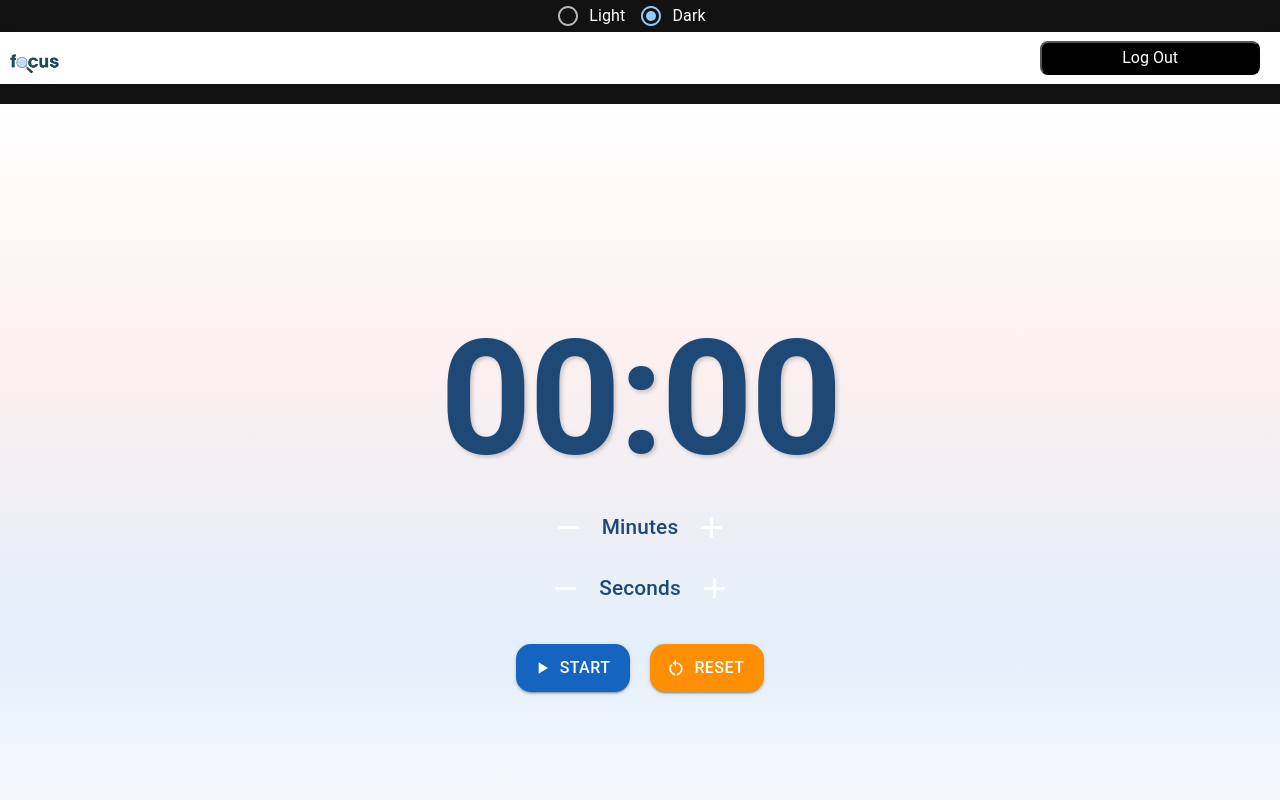
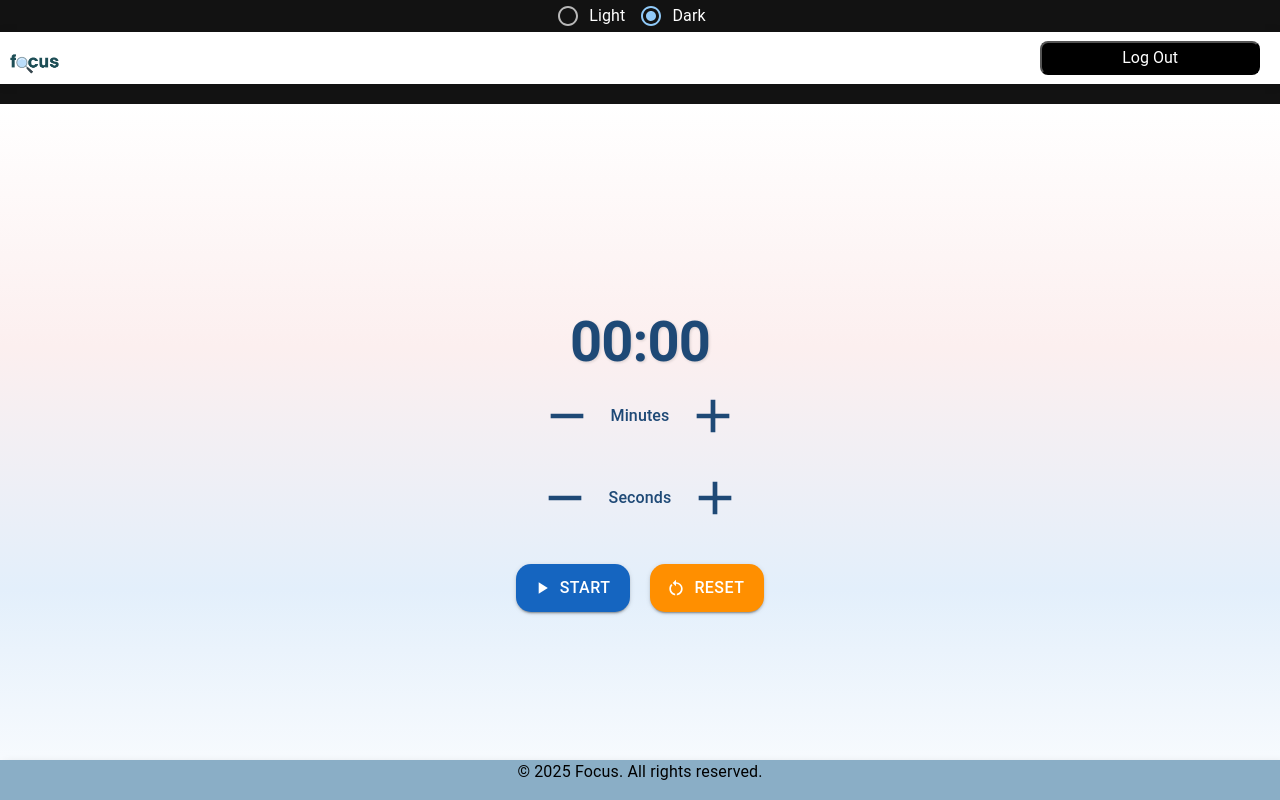
Before and after one commit to priscaolose/Group7_Capstone, a React (Create React App) app in the folder focus-app/: page /timer in a window 1280 px wide. Built offline with nearby package versions, Linux system fonts and the light colour scheme; the HTML template or start-up script is replaced by a standard one.

Commit message:
fixed page scrolling issue on dashboard and reduced size of timer buttons on timer page to display better on smaller screens

```diff
--- a/focus-app/src/App.js
+++ b/focus-app/src/App.js
@@ -65,7 +65,10 @@ function App() {
         palette: {
           mode, // Uses "light" or "dark" mode dynamically
           background: {
-            default: mode === "dark" ? "#121212" : "ffffff",
+            default: mode === "dark" ? "#121212" : "#ffffff",
+          },
+          text: {
+            primary: mode === "dark" ? "#ffffff" : "#000000", // Ensures white text in dark mode for better contrast
           },
         },
       }),
@@ -77,7 +80,7 @@ function App() {
       <ThemeProvider theme={theme}>
         <CssBaseline />
         <div className="App">
-          <ThemeToggler mode={mode} setMode={setMode} /> {/* ThemeToggler component to switch between light and dark mode */}
+          <ThemeToggler mode={mode} setMode={setMode} />
           <BrowserRouter>
             <Routes>
               <Route path="/" element={<Homepage />} />
--- a/focus-app/src/CSSFolders/Footer.css
+++ b/focus-app/src/CSSFolders/Footer.css
@@ -8,10 +8,14 @@
   justify-content: center;
   height: 40px;
   width: 100%;
-  padding: 0;
+  padding: 5px, 0;
   margin-top: 3%;
   flex-shrink: 0;
   box-shadow: 5px 5px 10px 0px rgba(0, 0, 0, 0.2);
+  color: black;
+  text-align: center;
+  position:absolute;
+  bottom: 0;
 }
 
 .footer .about,
--- a/focus-app/src/Components/Dashboard.js
+++ b/focus-app/src/Components/Dashboard.js
@@ -161,23 +161,26 @@ function Dashboard() {
     return hours > 12 ? hours - 12 : hours;
   }
 
+
   return (
-    <>
+    <Box sx={{ display: 'flex', flexDirection: 'column', height: '100vh' }}>
       <Tutorial />
       <ThemeProvider theme={theme}>
         <div className="mainContainer">
           <Header2 />
           <Box
             sx={{
+              flex: 1,
               display: "flex",
               flexDirection: "column",
               alignItems: "center",
-              justifyContent: "flex-start",
-              minHeight: "auto",
-              px: isSmallScreen ? 2 : 4,
-              py: 1,
+              px: isSmallScreen ? 2 : 6,
+              py: isSmallScreen ? 10: 5,
+             // marginTop: isSmallScreen ? 0 : 2,
+              // marginBottom: isSmallScreen ? 0 : 2,
               backgroundColor: "white",
-              overflowY: "auto",
+              overflow: "auto",
+              width: '100%'
             }}
           >
             <Box
@@ -190,7 +193,7 @@ function Dashboard() {
               }}
             >
               {/* Left Column */}
-              <Box sx={{ display: "grid", gap: 4 }}>
+              <Box sx={{ display: "grid", gap: 4}}>
                 {/* Welcome Section */}
                 <Paper
                   sx={{
@@ -231,7 +234,7 @@ function Dashboard() {
                     borderRadius: "16px",
                     background: "white",
                     boxShadow: "0 4px 12px rgba(0, 0, 0, 0.1)",
-                    minHeight: "50vh",
+                    // minHeight: "50vh",
                   }}
                 >
                   <Tabs value={tabIndex} onChange={handleTabChange} centered>
@@ -445,7 +448,7 @@ function Dashboard() {
           <Footer />
         </div>
       </ThemeProvider>
-    </>
+     </Box>
   );
 }
 
--- a/focus-app/src/Components/timerPage.js
+++ b/focus-app/src/Components/timerPage.js
@@ -118,7 +118,8 @@ function TimerPage() {
   // };
 
   return (
-    <div className="mainContainer">
+    <Box sx={{ display: 'flex', flexDirection: 'column', height: '100vh' }}>
+    {/* <div className="mainContainer"> */}
       <Header2 />
       <Box
         sx={{
@@ -134,10 +135,22 @@ function TimerPage() {
         <Typography
           variant="h1"
           sx={{
-            fontSize: "10rem",
-            fontWeight: "bold",
-            color: "#1E4976",
-            textShadow: "2px 2px 4px rgba(0, 0, 0, 0.2)",
+            fontSize: {
+              xs: "2.2rem",     // Small mobile devices
+              sm: "2.5rem",     // Larger mobile/small tablets
+              md: "3rem",       // Tablets
+              lg: "3.5rem",     // Desktop
+              xl: "4rem"
+            },
+            fontWeight: 700,    // More precise than "bold"
+            color: "#1E4976",   // Keep your brand color
+            textShadow: "1px 1px 3px rgba(0, 0, 0, 0.15)",  // Subtle shadow
+            // letterSpacing: "-0.02em",  // Slight tightening for headings
+            lineHeight: 1,    // Improved line height for readability
+            // Optional accessibility improvement:
+            "@media (prefers-reduced-motion: reduce)": {
+              textShadow: "none"  // Remove shadow for users who prefer reduced motion
+            }
           }}
         >
           {String(time.minutes).padStart(2, "0")}:
@@ -147,26 +160,104 @@ function TimerPage() {
         {/* Minute Adjustment Row */}
         <Box sx={{ display: "flex", alignItems: "center", marginTop: "10px" }}>
           <IconButton onClick={() => adjustTime("minutes", -1)}>
-            <Remove fontSize="large" />
+          <Remove fontSize = "medium"
+           sx={{
+            fontSize: {
+              xs: "2.2rem",     // Small mobile devices
+              sm: "2.5rem",     // Larger mobile/small tablets
+              md: "3rem",       // Tablets
+              lg: "3.5rem",     // Desktop
+              xl: "4rem"
+            },
+            fontWeight: 700,    // More precise than "bold"
+            color: "#1E4976",   // Keep your brand color
+            textShadow: "1px 1px 3px rgba(0, 0, 0, 0.15)",  // Subtle shadow
+            letterSpacing: "-0.02em",  // Slight tightening for headings
+            lineHeight: 1,    // Improved line height for readability
+
+            // Optional accessibility improvement:
+            "@media (prefers-reduced-motion: reduce)": {
+              textShadow: "none"  // Remove shadow for users who prefer reduced motion
+            }
+          }}
+          />
           </IconButton>
-          <Typography variant="h6" sx={{ mx: 1, color: "#1E4976", fontSize: "1.3em" }}>
+          <Typography variant="h6" sx={{ mx: 1, color: "#1E4976", fontSize: "1em" }}>
             Minutes
           </Typography>
           <IconButton onClick={() => adjustTime("minutes", 1)}>
-            <Add fontSize="large" />
+          <Add fontSize = "medium"
+          sx={{
+            fontSize: {
+              xs: "2.2rem",     // Small mobile devices
+              sm: "2.5rem",     // Larger mobile/small tablets
+              md: "3rem",       // Tablets
+              lg: "3.5rem",     // Desktop
+              xl: "4rem"
+            },
+            fontWeight: 700,    // More precise than "bold"
+            color: "#1E4976",   // Keep your brand color
+            textShadow: "1px 1px 3px rgba(0, 0, 0, 0.15)",  // Subtle shadow
+            letterSpacing: "-0.02em",  // Slight tightening for headings
+            lineHeight: 1,    // Improved line height for readability
+
+            // Optional accessibility improvement:
+            "@media (prefers-reduced-motion: reduce)": {
+              textShadow: "none"  // Remove shadow for users who prefer reduced motion
+            }
+          }}/>
           </IconButton>
         </Box>
 
         {/* Second Adjustment Row */}
         <Box sx={{ display: "flex", alignItems: "center", marginTop: "10px" }}>
           <IconButton onClick={() => adjustTime("seconds", -1)}>
-            <Remove fontSize="large" />
+            <Remove fontSize = "medium"
+            sx={{
+              fontSize: {
+                xs: "2.2rem",     // Small mobile devices
+                sm: "2.5rem",     // Larger mobile/small tablets
+                md: "3rem",       // Tablets
+                lg: "3.5rem",     // Desktop
+                xl: "4rem"
+              },
+              fontWeight: 700,    // More precise than "bold"
+              color: "#1E4976",   // Keep your brand color
+              textShadow: "1px 1px 3px rgba(0, 0, 0, 0.15)",  // Subtle shadow
+              letterSpacing: "-0.02em",  // Slight tightening for headings
+              lineHeight: 1,    // Improved line height for readability
+
+              // Optional accessibility improvement:
+              "@media (prefers-reduced-motion: reduce)": {
+                textShadow: "none"  // Remove shadow for users who prefer reduced motion
+              }
+            }}/>
+
           </IconButton>
-          <Typography variant="h6" sx={{ mx: 1, color: "#1E4976", fontSize: "1.3em" }}>
+          <Typography variant="h6" sx={{ mx: 1, color: "#1E4976", fontSize: "1em" }}>
             Seconds
           </Typography>
           <IconButton onClick={() => adjustTime("seconds", 1)}>
-            <Add fontSize="large" />
+          <Add fontSize = "small"
+           sx={{
+            fontSize: {
+              xs: "2.2rem",     // Small mobile devices
+              sm: "2.5rem",     // Larger mobile/small tablets
+              md: "3rem",       // Tablets
+              lg: "3.5rem",     // Desktop
+              xl: "4rem"
+            },
+            fontWeight: 700,    // More precise than "bold"
+            color: "#1E4976",   // Keep your brand color
+            textShadow: "1px 1px 3px rgba(0, 0, 0, 0.15)",  // Subtle shadow
+            letterSpacing: "-0.02em",  // Slight tightening for headings
+            lineHeight: 1,    // Improved line height for readability
+            // marginBottom: "0.5em",  // Consistent spacing
+            // Optional accessibility improvement:
+            "@media (prefers-reduced-motion: reduce)": {
+              textShadow: "none"  // Remove shadow for users who prefer reduced motion
+            }
+          }}/>
           </IconButton>
         </Box>
 
@@ -292,7 +383,8 @@ function TimerPage() {
         </Dialog>
       </Box>
       <Footer />
-    </div>
+    {/* </div> */}
+    </Box>
   );
 }
 
```
